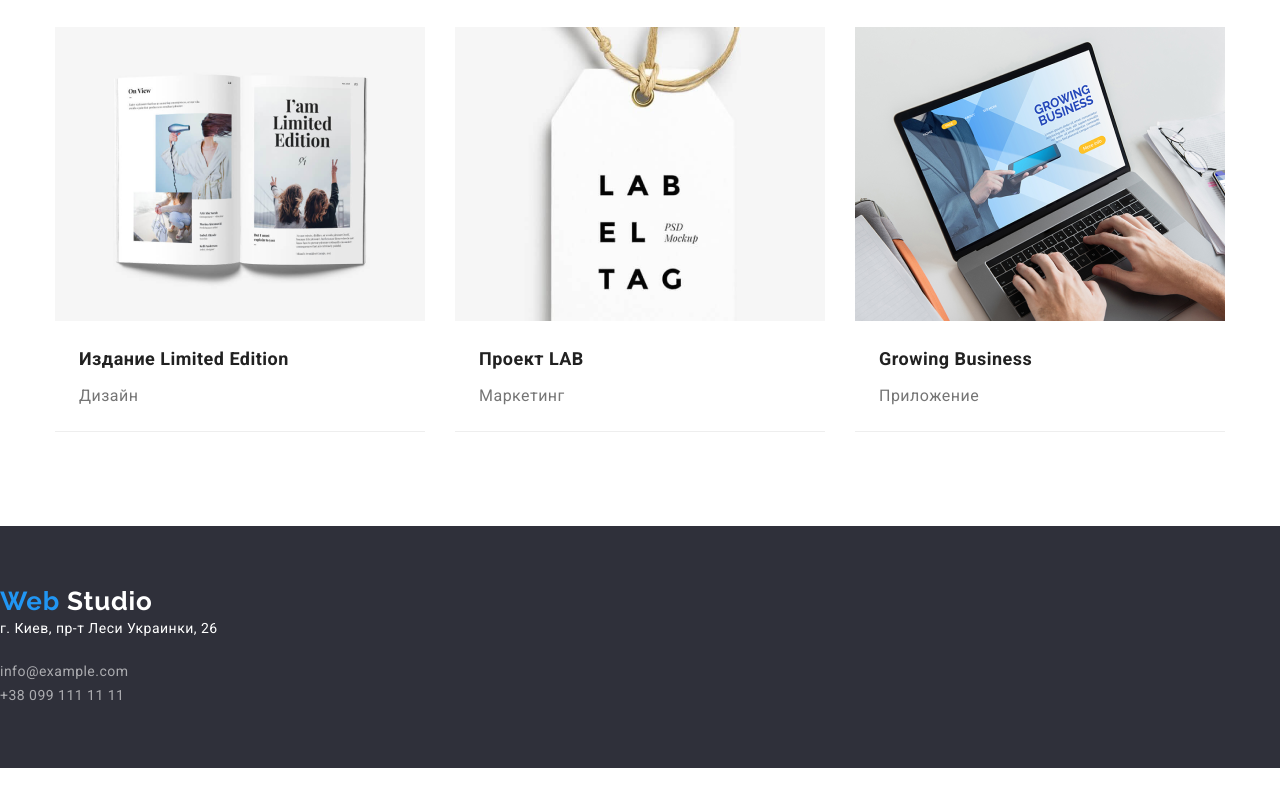
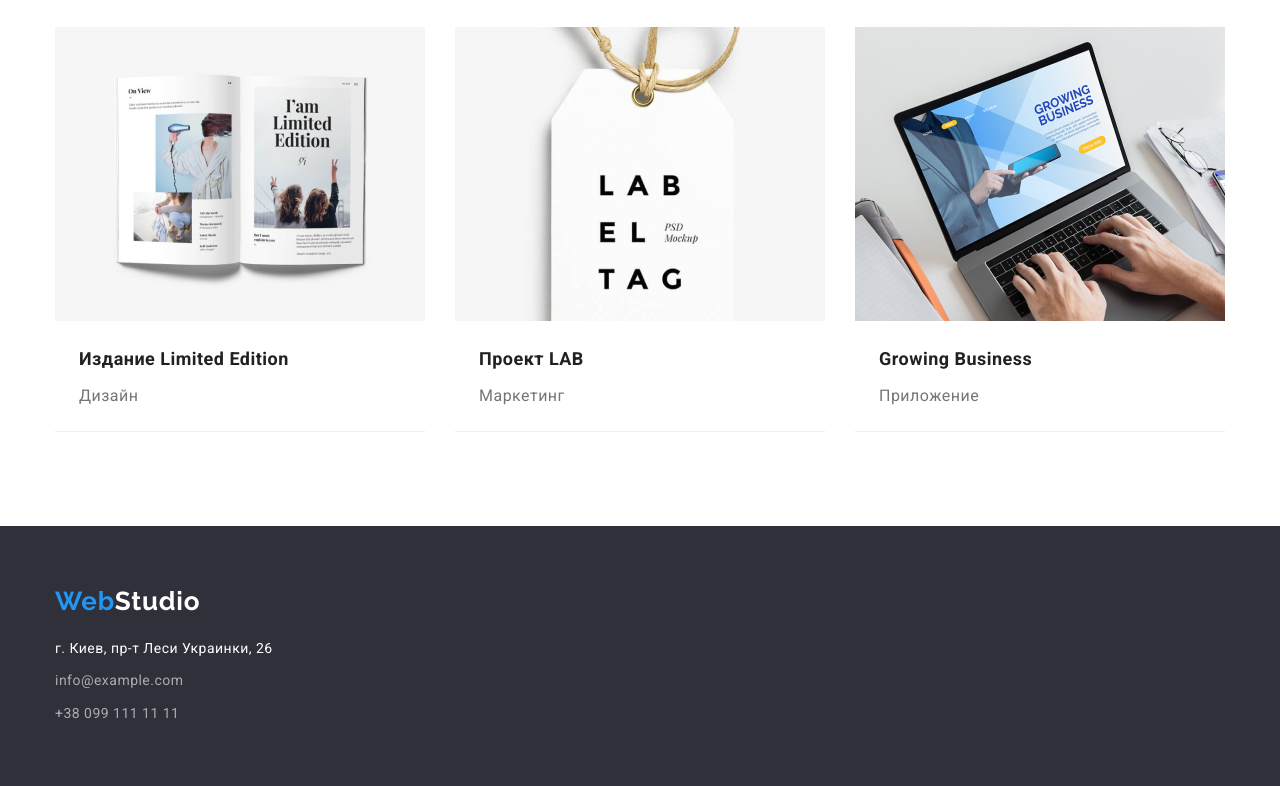
Before and after one commit to Klimchenko/goit-markup-hw-03, a plain HTML site: page portfolio.html in a window 1280 px wide. Shown: the part 1105-1891 px from the top of the page. Drawn offline with nearby package versions, Linux system fonts and the light colour scheme.

Commit message:
Update portfolio.html

```diff
--- a/portfolio.html
+++ b/portfolio.html
@@ -21,7 +21,7 @@
     <div class="container nav">
         <nav class="site-nav">
             <a class="logo tekst-decor" href="index.html">
-                <section class="logo Web">Web</section>Studio
+                <span class="logo Web">Web</span>Studio
             </a>
             <ul class="nav-list">
                 <li class="item"><a class="nav-link" href="./index.html">Студия</a></li>
@@ -117,19 +117,25 @@
         </section>
     </main>
     <!--Футер-->
-    <footer class="footer">
+<footer class="footer">
+    <div class="container">
         <a class="logo tekst-decor" href="index.html">
-            <section class="logo Web">Web</section>
-            <section class="studio-futer logo tekst-decor">Studio</section>
+            <span class="logo Web">Web</span><span class="studio-futer logo tekst-decor">Studio</span>
         </a>
         <address class="address">
-            <p>г. Киев, пр-т Леси Украинки, 26</p>
             <ul class="footer-list">
-                <li lang="en"><a href="mailto:info@example.com" class="link">info@example.com</a></li>
-                <li><a href="tel:+380991111111" class="link">+38 099 111 11 11</a></li>
+                <li class="item">
+                    <a class="map" href="https://goo.gl/maps/ndfTdwWSWEVe3gq89" rel="nofollow norefferer noopener"
+                        target="_blank">г. Киев, пр-т Леси Украинки, 26</a>
+                </li>
+                <li class="item" lang="en">
+                    <a class="link" href="mailto:info@example.com">info@example.com</a>
+                </li>
+                <li class="item"><a class="link" href="tel:+380991111111">+38 099 111 11 11</a></li>
             </ul>
         </address>
-    </footer>
+    </div>
+</footer>
 </body>
 
 </html>
```
